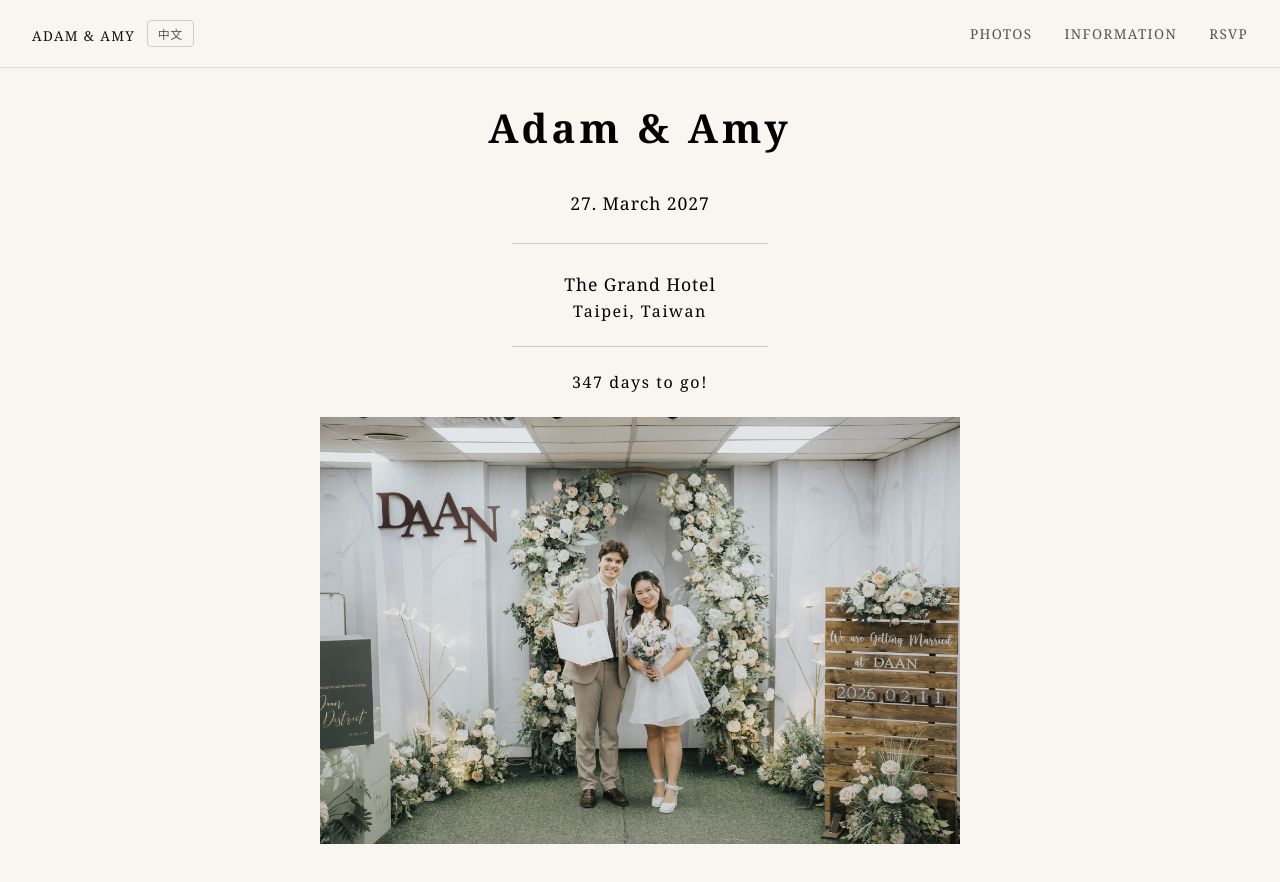
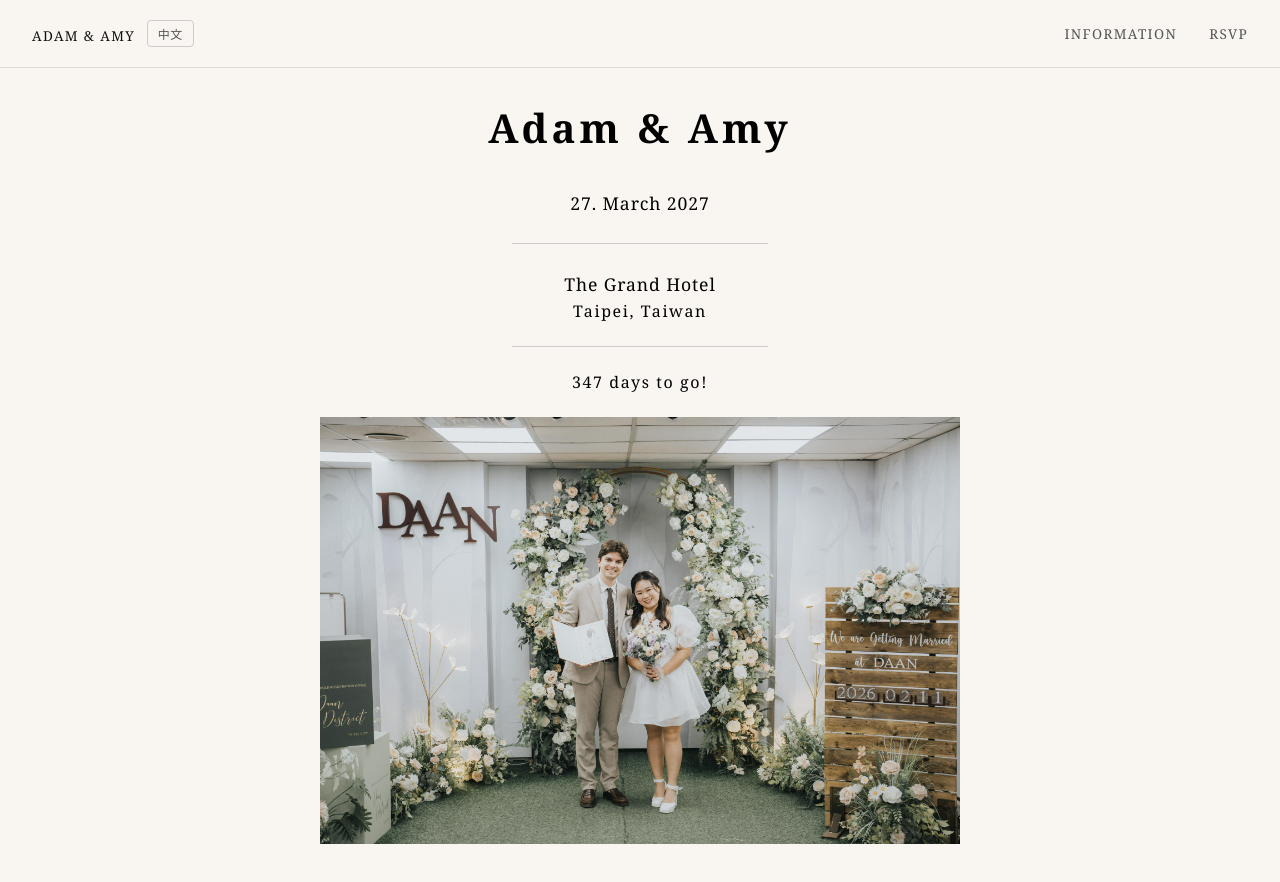
Before and after one commit to Adamhviid/wedding, a React (Vite) app: page / in a window 1280 px wide. Shown: the top 882 px of the page. Built offline with nearby package versions, Linux system fonts and the light colour scheme.

Commit message:
remove regristry, for RSVP

```diff
--- a/src/App.tsx
+++ b/src/App.tsx
@@ -5,7 +5,7 @@ import "./App.css";
 
 import Header from "./pages/Header/Header";
 import StartPage from "./pages/StartPage/StartPage";
-import Photos from "./pages/Photos/Photos";
+// import Photos from "./pages/Photos/Photos";
 import Information from "./pages/Information/Information";
 import Rsvp from "./pages/Rsvp/Rsvp";
 
@@ -19,7 +19,7 @@ function App() {
         <div className="page-content">
           <Routes>
             <Route path="/" element={<StartPage />} />
-            <Route path="/photos" element={<Photos />} />
+            {/* <Route path="/photos" element={<Photos />} /> */}
             <Route path="/information" element={<Information />} />
             <Route path="/rsvp" element={<Rsvp />} />
           </Routes>
--- a/src/pages/Header/Header.tsx
+++ b/src/pages/Header/Header.tsx
@@ -29,9 +29,9 @@ function Header() {
       </button>
 
       <nav className={open ? "open" : ""}>
-        <Link to="/photos" onClick={() => setOpen(false)}>
+        {/* <Link to="/photos" onClick={() => setOpen(false)}>
           {t.headerPhotos}
-        </Link>
+        </Link> */}
         <Link to="/information" onClick={() => setOpen(false)}>
           {t.headerInformation}
         </Link>
--- a/src/pages/Rsvp/Rsvp.tsx
+++ b/src/pages/Rsvp/Rsvp.tsx
@@ -2,7 +2,7 @@ import { useLocale } from "../../loc/useLocale";
 
 const SURVEY_URL =
   "https://docs.google.com/forms/d/e/1FAIpQLSf0ZrLBQ3ksuQ5KnqnubixKlNN7h_VGcGARBh_wQpwnq-ertA/viewform?usp=publish-editor";
-function Survey() {
+function Rsvp() {
   const t = useLocale();
 
   return (
@@ -24,4 +24,4 @@ function Survey() {
   );
 }
 
-export default Survey;
+export default Rsvp;
```
